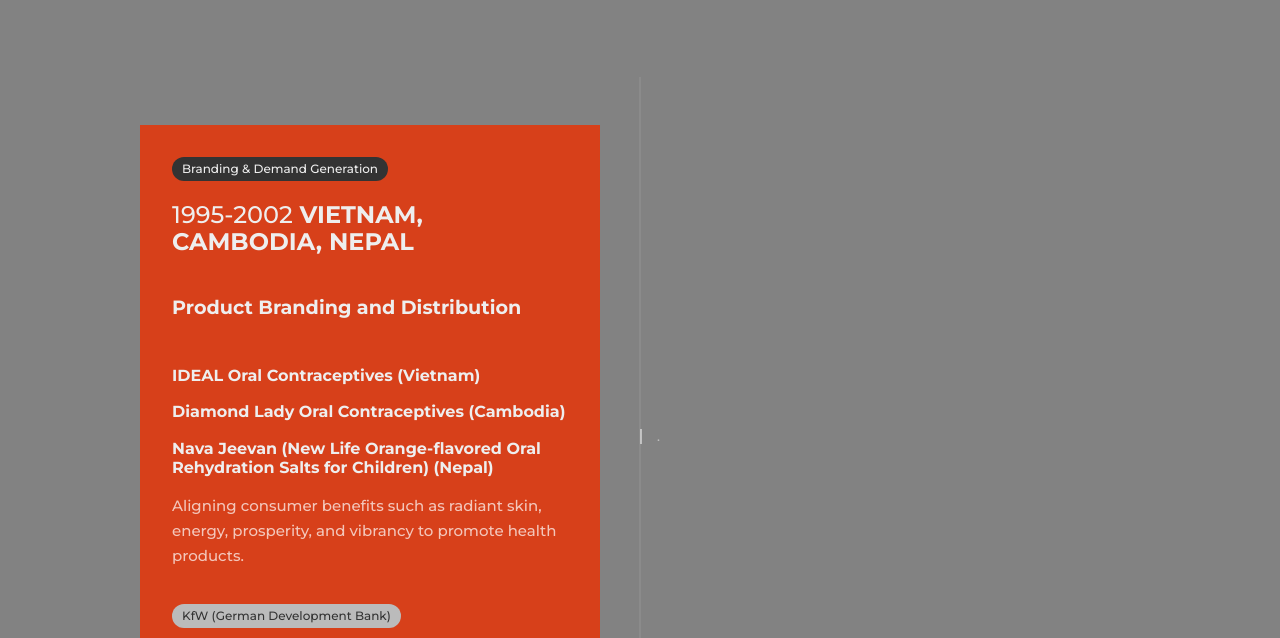
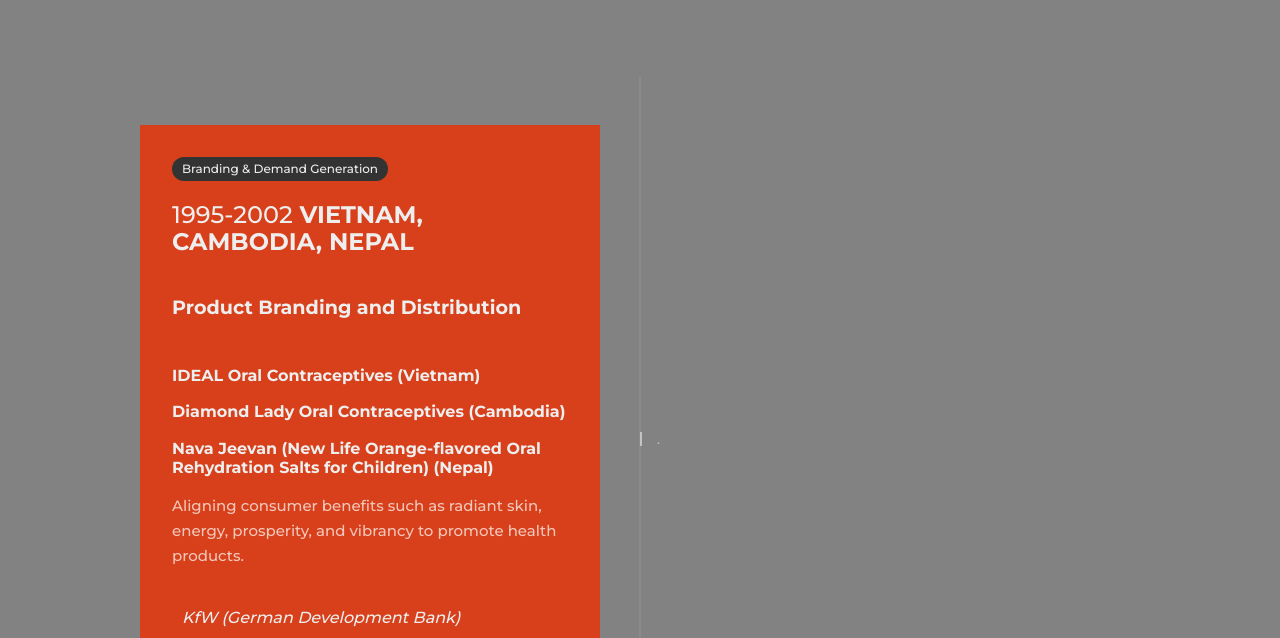
Before and after one commit to vanguardbi/hditimeline, a plain HTML site: page index.html in a window 1280 px wide. Shown: the part 162-800 px from the top of the page. Drawn offline with nearby package versions, Linux system fonts and the light colour scheme.

Commit message:
Change partners to italics

```diff
--- a/style.css
+++ b/style.css
@@ -28,14 +28,12 @@ div#timeline-1 {
 
 }
 
-.partnerBadge {
+.partner {
   display: inline-block;
   padding: 5px 10px; /* top/bottom and left/right padding */
-  background-color: #bbb;
   border: 0px solid #000; /* black border */
-  border-radius: 50px; /* rounded corners */
-  font-size: 12px; /* text size */
-  color: #333;
+  border-radius: 50px; /* rounded corners */;
+  font-style: italic;
   margin-top: 20px;
 
 }
--- a/vanillascript.js
+++ b/vanillascript.js
@@ -620,7 +620,7 @@ document.addEventListener("DOMContentLoaded", () => {
         categorySettings[item.category].color || "#ffffff";
 
       const partnerContent = item.partner
-        ? `<span class = "partnerBadge">${item.partner}</span>`
+        ? `<span class = "partner">${item.partner}</span>`
         : "";
       const content = `
             <div class="timeline-item" data-text=".">
```
